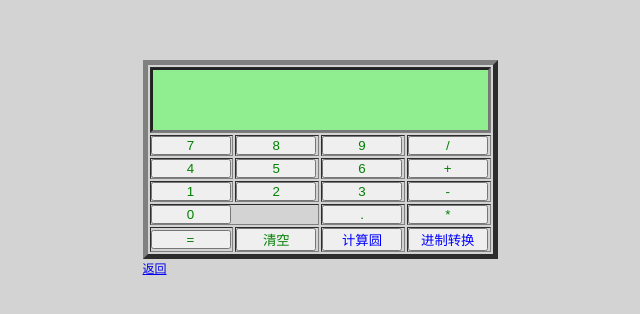
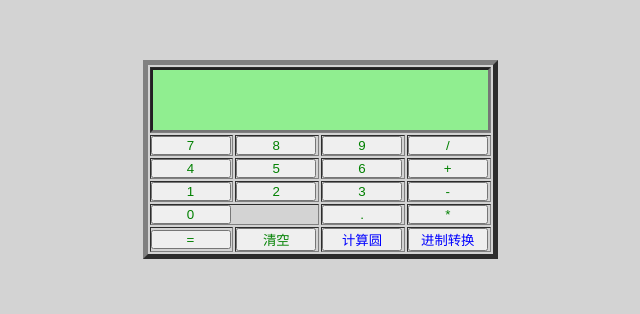
Before and after one commit to betterdom/Test, a plain HTML site: page doc/test.html in a window 1280 px wide. Shown: the full height of the page, 95-735 px from the left. Drawn offline with Linux system fonts and the light colour scheme.

Commit message:
Update test.html

```diff
--- a/doc/test.html
+++ b/doc/test.html
@@ -113,7 +113,7 @@
 			</tr>
 		</table>
 
-		<a href='https://xzl1991.github.io/Test/' >返回</a>
+
 
 
 
```
